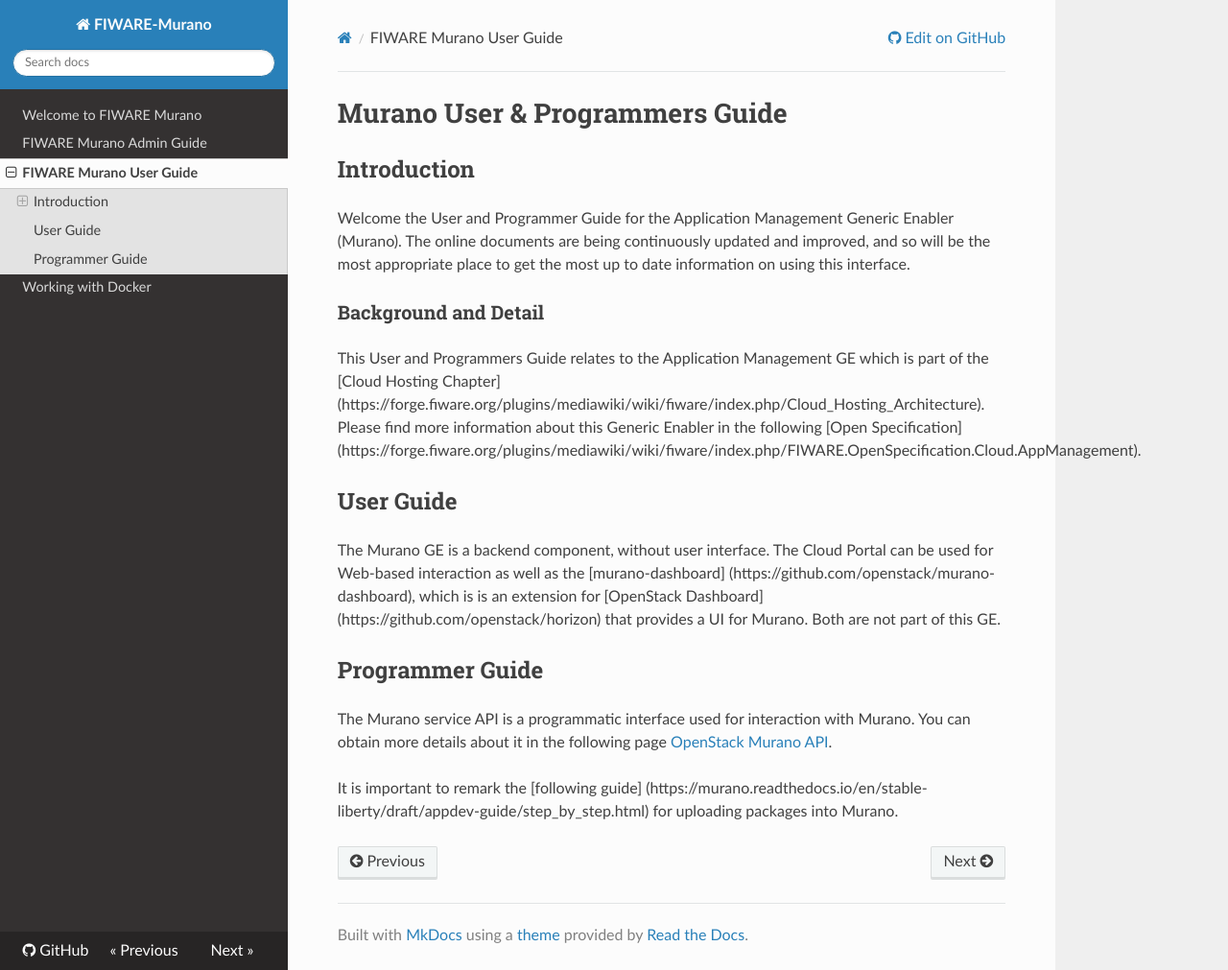
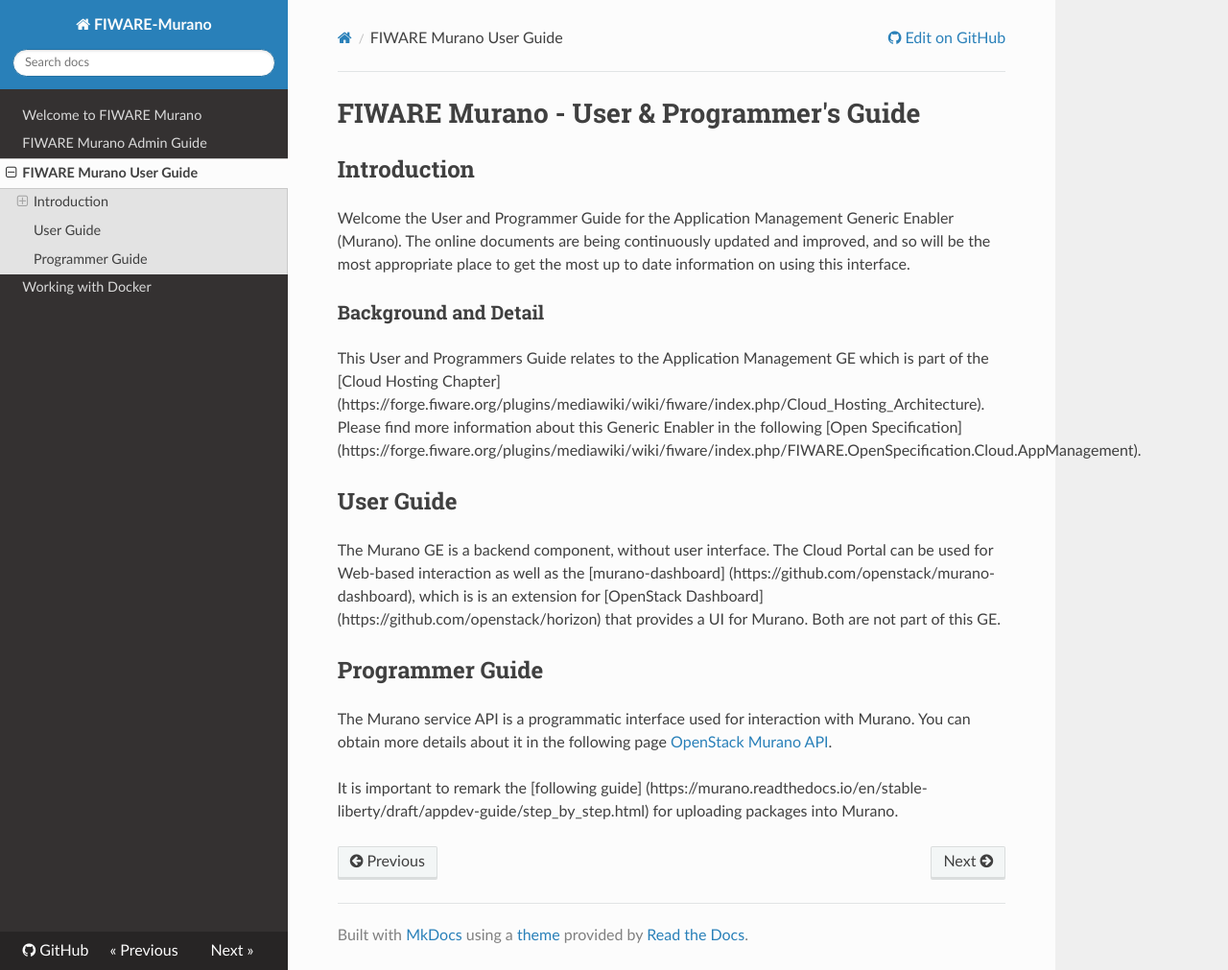
Before and after one commit to flopezag/fiware-murano, an MkDocs documentation site: the page built from doc/user.md, in a window 1280 px wide and 1011 px high. Shown: the whole window at 96% size. Built offline with MkDocs 1.6.1, drawn with Linux system fonts in a browser that asks for light colours; nearby versions of some CDN libraries; comment, search, counter and statistics services are not loaded; old or Windows-style settings are respelled for this version of MkDocs.

Commit message:
Update user.md

```diff
--- a/doc/user.md
+++ b/doc/user.md
@@ -1,4 +1,4 @@
-# Murano User & Programmers Guide
+# FIWARE Murano - User & Programmer's Guide
 
 
 ## Introduction
```
